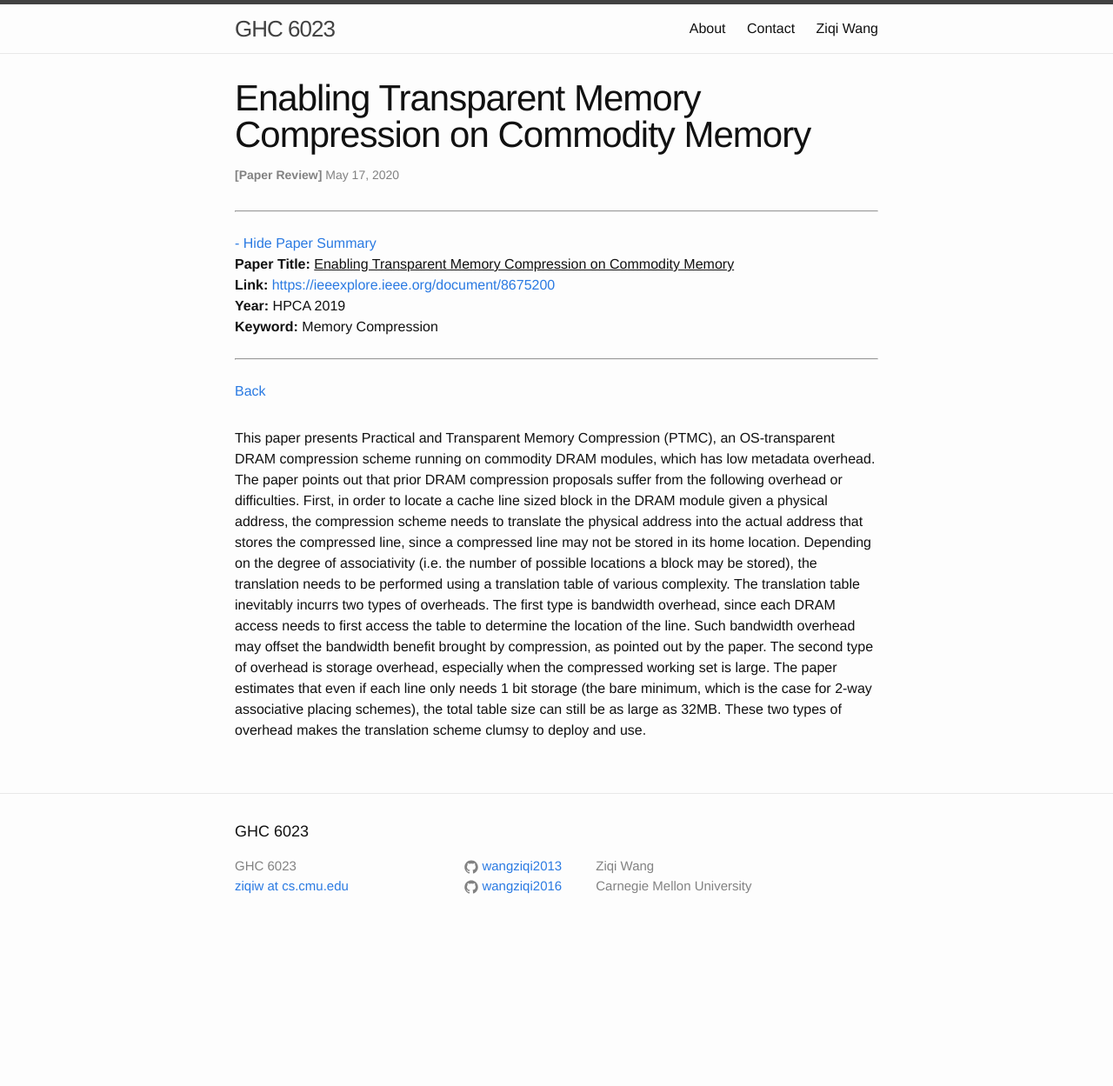
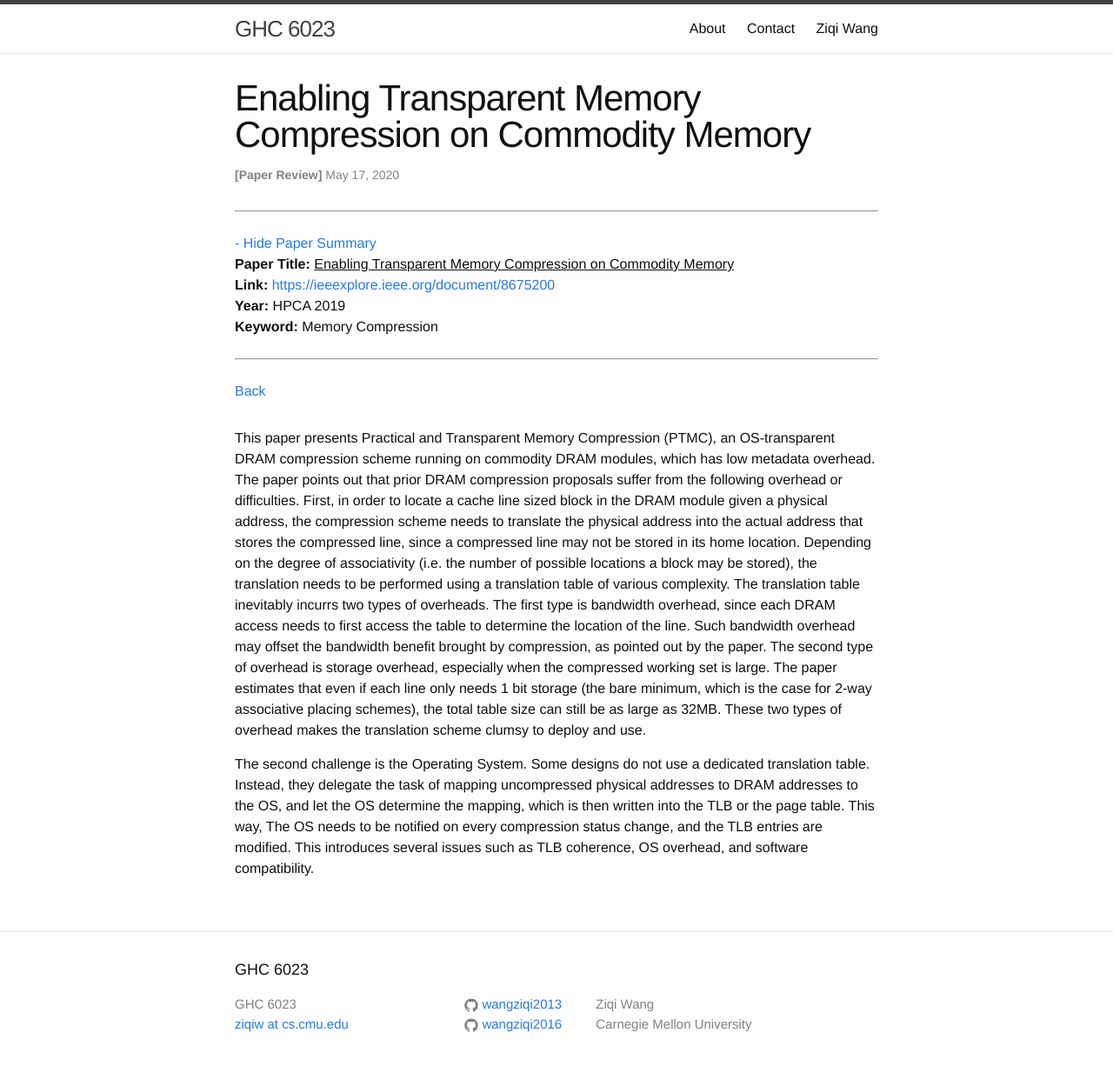
Before and after one commit to wangziqi2013/wangziqi2013.github.io, a Jekyll site: the page built from _posts/2020-05-17-ptmc.markdown, in a window 1280 px wide. Shown: the whole page at 87% size. Built offline with Jekyll 4.4.1, drawn with Linux system fonts in a browser that asks for light colours; before the commit the page ends 1090 px from its top, so only the background shows below that.

Commit message:
Adding second challenge

```diff
--- a/_posts/2020-05-17-ptmc.markdown
+++ b/_posts/2020-05-17-ptmc.markdown
@@ -26,3 +26,9 @@ The second type of overhead is storage overhead, especially when the compressed
 that even if each line only needs 1 bit storage (the bare minimum, which is the case for 2-way associative placing schemes),
 the total table size can still be as large as 32MB. These two types of overhead makes the translation scheme clumsy to
 deploy and use.
+
+The second challenge is the Operating System. Some designs do not use a dedicated translation table. Instead, they delegate
+the task of mapping uncompressed physical addresses to DRAM addresses to the OS, and let the OS determine the mapping,
+which is then written into the TLB or the page table.
+This way, The OS needs to be notified on every compression status change, and the TLB entries are modified. This introduces
+several issues such as TLB coherence, OS overhead, and software compatibility.
```
